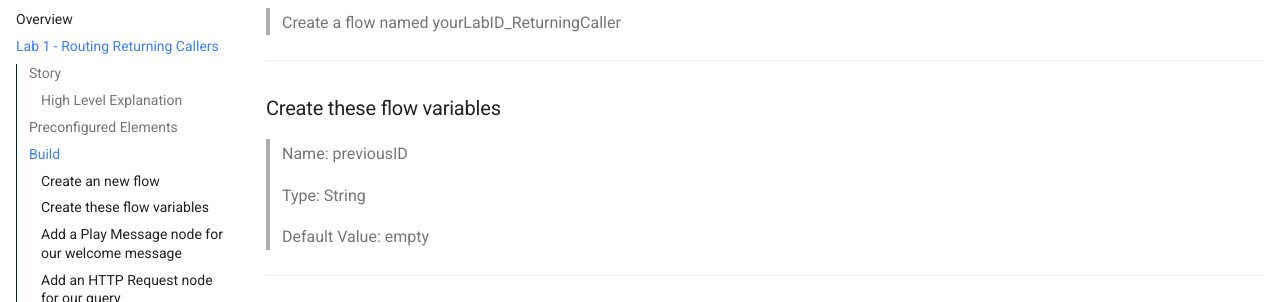
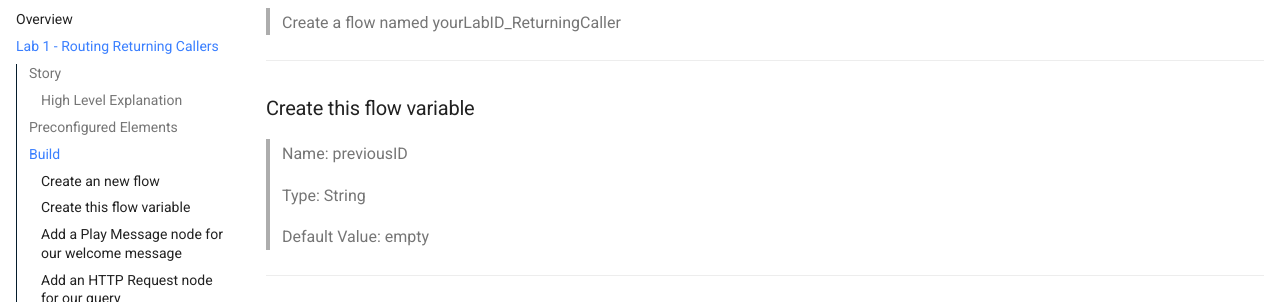
Before and after one commit to WebexCC-SA/LAB-2354, an MkDocs documentation site: the page built from docs/lab1_returningCustomer.md, in a window 1280 px wide and 900 px high, scrolled down 753 px. Shown: the part 164-466 px from the top of the window. Built offline with MkDocs 1.6.1 and Material for MkDocs 9.7.7, drawn with Linux system fonts in a browser that asks for light colours.

Commit message:
fixing the wording for creating flow variable as it is only one variable getting created

```diff
--- a/docs/lab1_returningCustomer.md
+++ b/docs/lab1_returningCustomer.md
@@ -26,7 +26,7 @@
 
 ---
 
-### Create these flow variables
+### Create this flow variable
 
 > Name: <copy>previousID</copy>
 >
```
